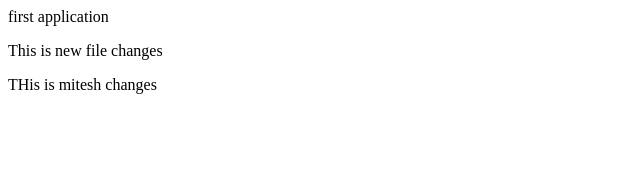
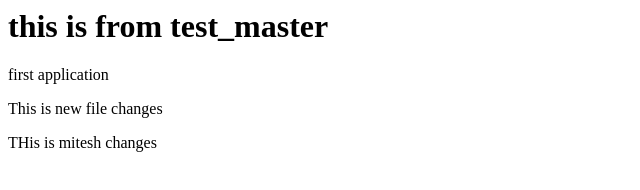
Before and after one commit to sachinkhot26/sachin_test, a plain HTML site: page index.html in a window 1280 px wide. Shown: the whole page, without its empty margins (0-640 px from the left). Drawn offline with Linux system fonts and the light colour scheme.

Commit message:
initial commit in test master

```diff
--- a/index.html
+++ b/index.html
@@ -2,6 +2,7 @@
 <head>
   </head>
   <body>
+    <h1>this is from test_master</h1>
     <p>first application</p>
     <p> This is new file changes </p>
     <p> THis is mitesh changes </p>
```
